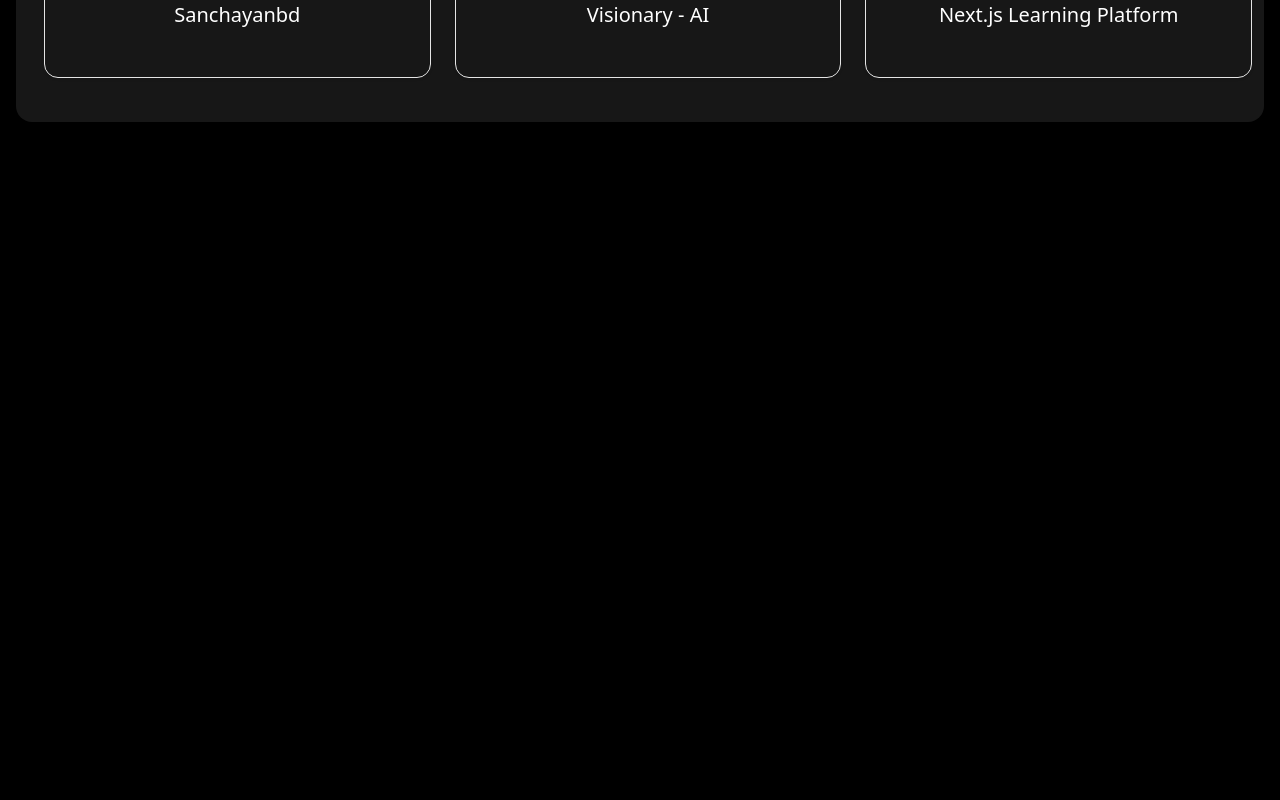
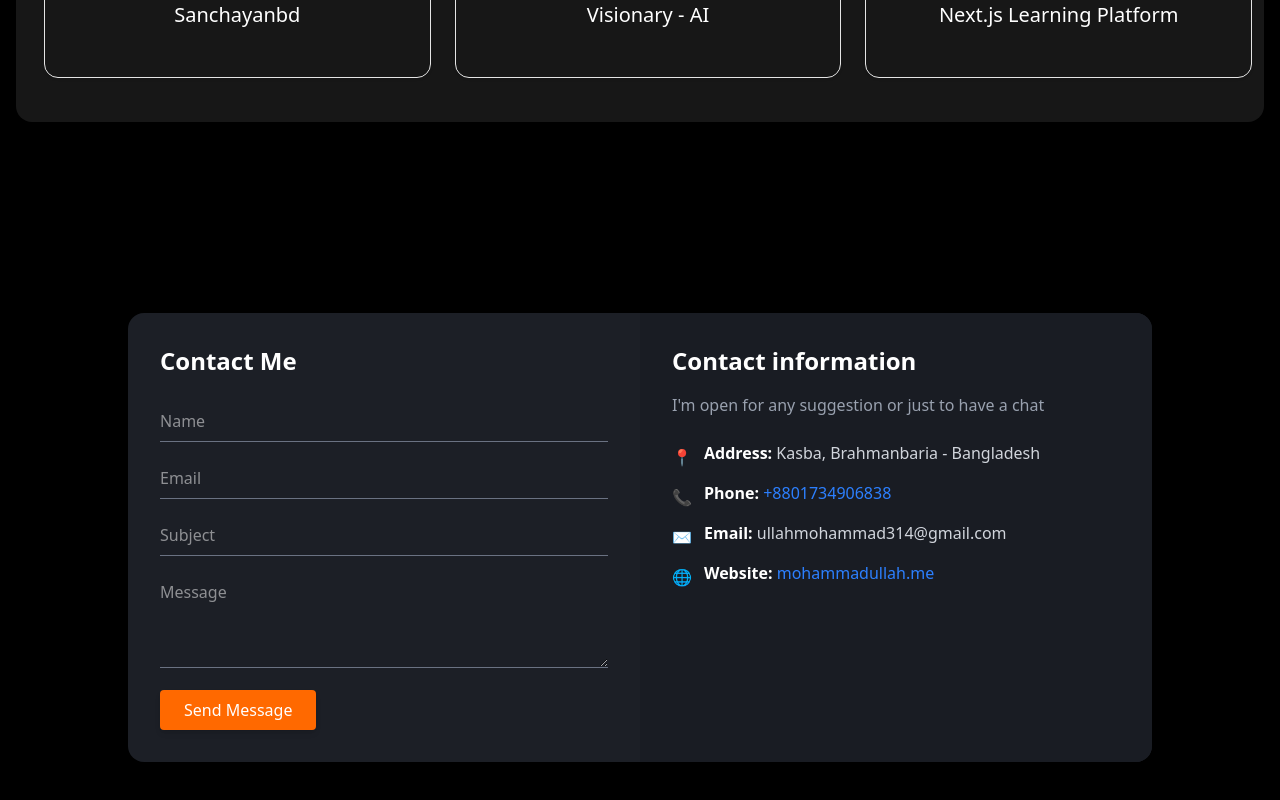
Before and after one commit to MU1147-LEGEND/portfolio-nextjs, a Next.js app: page / in a window 1280 px wide. Shown: the part 1884-2684 px from the top of the page. Before the commit the page ends 2022 px from the top, so only its background shows below. Built offline with nearby package versions, Linux system fonts and the light colour scheme.

Commit message:
feat: add Contact component with form and contact information

```diff
--- /dev/null
+++ b/app/components/Contact.jsx
@@ -0,0 +1,111 @@
+import Link from "next/link";
+
+export default function Contact() {
+    return (
+        <div className="min-h-screen flex items-center justify-center p-6">
+            <div id="contact" className="bg-[#1c1f26] text-white rounded-2xl shadow-lg w-full max-w-5xl grid md:grid-cols-2">
+                {/* Left Side - Form */}
+                <div className="p-8">
+                    <h2 className="text-2xl font-semibold mb-6">Contact Me</h2>
+                    <form className="space-y-4">
+                        <input
+                            type="text"
+                            placeholder="Name"
+                            className="w-full bg-transparent border-b border-gray-500 outline-none py-2"
+                        />
+                        <input
+                            type="email"
+                            placeholder="Email"
+                            className="w-full bg-transparent border-b border-gray-500 outline-none py-2"
+                        />
+                        <input
+                            type="text"
+                            placeholder="Subject"
+                            className="w-full bg-transparent border-b border-gray-500 outline-none py-2"
+                        />
+                        <textarea
+                            placeholder="Message"
+                            className="w-full bg-transparent border-b border-gray-500 outline-none py-2 h-24"
+                        ></textarea>
+                        <button
+                            type="button"
+                            className="bg-orange-500 hover:bg-orange-600 text-white px-6 py-2 rounded shadow-md transition"
+                        >
+                            Send Message
+                        </button>
+                    </form>
+                </div>
+
+                {/* Right Side - Contact Info */}
+                <div className="bg-[#191c23] p-8 rounded-r-2xl">
+                    <h2 className="text-2xl font-semibold mb-4">
+                        Contact information
+                    </h2>
+                    <p className="text-gray-400 mb-6">
+                        I'm open for any suggestion or just to have a chat
+                    </p>
+
+                    <div className="space-y-4 text-gray-300">
+                        <div className="flex items-start gap-3">
+                            <span className="w-5 h-5 mt-1">
+                                📍
+                            </span>
+                            <p>
+                                <span className="font-semibold text-white">
+                                    Address:
+                                </span>{" "}
+                                Kasba, Brahmanbaria - Bangladesh
+                            </p>
+                        </div>
+
+                        <div className="flex items-start gap-3">
+                            <span className="w-5 h-5 mt-1">
+                                📞
+                            </span>
+                            <p>
+                                <span className="font-semibold text-white">
+                                    Phone:
+                                </span>{" "}
+                                <Link
+                                    href="tel:+8801734906838"
+                                    className="text-blue-500 visited:text-purple-500 hover:underline"
+                                >
+                                    +8801734906838
+                                </Link>
+                            </p>
+                        </div>
+
+                        <div className="flex items-start gap-3">
+                            <span className="w-5 h-5 mt-1">
+                                ✉️
+                            </span>
+                            <p>
+                                <span className="font-semibold text-white">
+                                    Email:
+                                </span>{" "}
+                                ullahmohammad314@gmail.com
+                            </p>
+                        </div>
+
+                        <div className="flex items-start gap-3">
+                            <span className="w-5 h-5 mt-1">
+                                🌐
+                            </span>
+                            <p>
+                                <span className="font-semibold text-white">
+                                    Website:
+                                </span>{" "}
+                                <Link
+                                    href="https://mohammadullah.me"
+                                    className="text-blue-500 visited:text-purple-500 hover:underline"
+                                >
+                                    mohammadullah.me
+                                </Link>
+                            </p>
+                        </div>
+                    </div>
+                </div>
+            </div>
+        </div>
+    );
+}
--- a/app/page.js
+++ b/app/page.js
@@ -3,6 +3,7 @@ import Header from "./components/Header";
 import Hero from "./components/Hero";
 import ScrollProgress from "./components/ScrollProgress";
 import ProjectCards from "./components/ProjectCards";
+import Contact from "./components/Contact";
 
 const page = () => {
     return (
@@ -12,6 +13,7 @@ const page = () => {
             <Hero />
             <AboutMe />
             <ProjectCards />
+            <Contact />
         </main>
     );
 };
```
